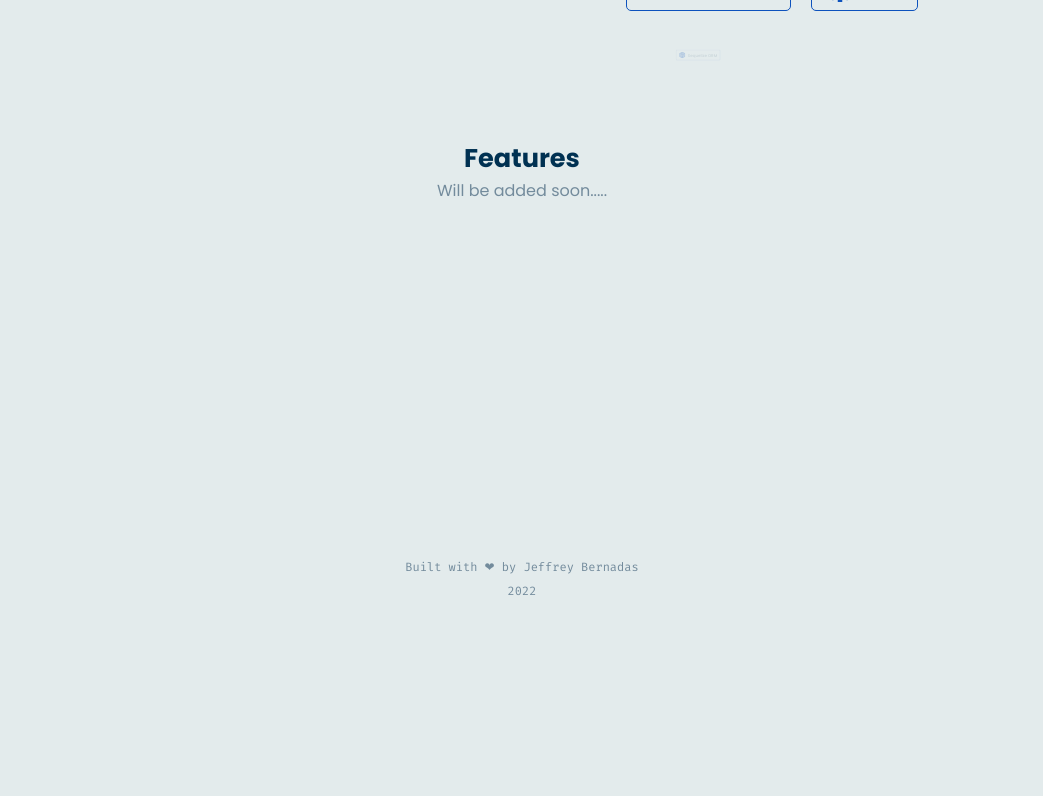
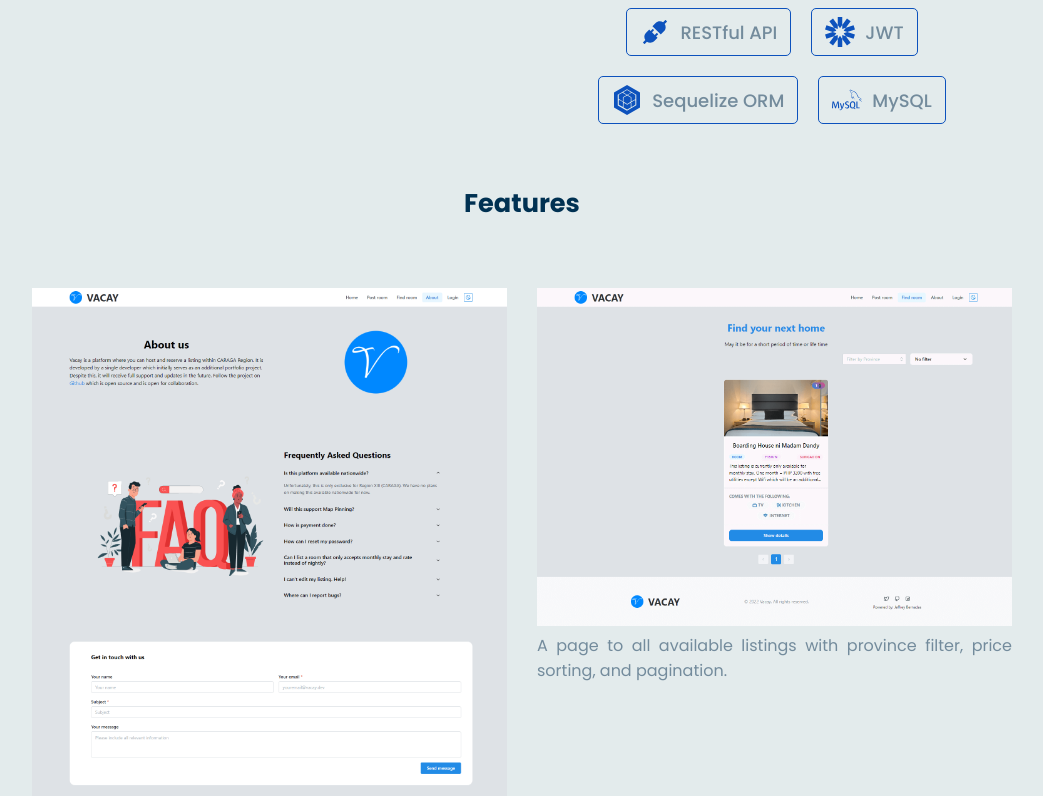
Before and after one commit to Bernz322/my-portfolio, a React (Create React App) app: page /vacay in a window 1280 px wide. Shown: the part 1120-1916 px from the top of the page, without its empty margins (118-1161 px from the left). Before the commit the page ends 1738 px from the top, so only its background shows below. Built offline with nearby package versions, Linux system fonts and the light colour scheme.

Commit message:
finish individual project's features section

```diff
--- a/src/components/pages/SingleProject.tsx
+++ b/src/components/pages/SingleProject.tsx
@@ -1,8 +1,10 @@
+import React, { useContext } from "react";
 import { motion } from "framer-motion";
-import { useContext } from "react";
 import { BiLinkExternal } from "react-icons/bi";
 import { FiGithub } from "react-icons/fi";
 import { useNavigate } from "react-router-dom";
+import { Button } from "..";
+import { ThesisManuscript } from "../../assets/projects";
 import {
   fadeUp,
   PopUpFast,
@@ -55,7 +57,7 @@ function SingleProject({ project, count }: IProps) {
   };
   return (
     <StyledProjectPage>
-      <div className="container">
+      <div className="top-container">
         <div className="top">
           <motion.div
             variants={topVariants}
@@ -105,7 +107,7 @@ function SingleProject({ project, count }: IProps) {
           </motion.div>
         </div>
         <motion.div
-          className="bottom"
+          className="img-container"
           variants={bottomVariants}
           initial="hidden"
           animate="visible"
@@ -122,7 +124,7 @@ function SingleProject({ project, count }: IProps) {
           />
         </motion.div>
       </div>
-      <motion.div className="project-info container">
+      <motion.div>
         <div className="top-desc">
           <motion.div
             className="description"
@@ -183,7 +185,68 @@ function SingleProject({ project, count }: IProps) {
           <motion.h3 variants={fadeUp} className="info-head">
             Features
           </motion.h3>
-          <motion.p variants={fadeUp}>Will be added soon.....</motion.p>
+          <ul className="feature-list">
+            {project.features.map((feature) => {
+              return (
+                <motion.li
+                  key={feature.detail}
+                  className="feature"
+                  variants={sectionAnimateOnView}
+                  initial="hidden"
+                  whileInView="visible"
+                  viewport={{ once: true }}
+                >
+                  <motion.div variants={fadeUp} className="img-container">
+                    <img
+                      className="image"
+                      src={
+                        theme === "light"
+                          ? feature.image.light
+                          : feature.image.dark
+                      }
+                      alt="feature"
+                    />
+                  </motion.div>
+                  <motion.p variants={fadeUp}>{feature.detail}</motion.p>
+                </motion.li>
+              );
+            })}
+          </ul>
+          {project.name === "Thesis" && (
+            <>
+              <motion.div className="separator" variants={fadeUp}>
+                <div className="line" />
+                <h3 className="info-head">Read more</h3>
+                <div className="line" />
+              </motion.div>
+              <motion.div
+                variants={sectionAnimateOnView}
+                initial="hidden"
+                whileInView="visible"
+                viewport={{ once: true }}
+                className="thesis-additionals"
+              >
+                <motion.div variants={fadeUp}>
+                  <Button
+                    buttonText="Manuscript"
+                    buttonUrl={ThesisManuscript}
+                    target="_blank"
+                    rel="noreferrer"
+                    aria-label="Thesis Manuscript in Journal Format"
+                  />
+                </motion.div>
+                <motion.div className="iframe-container" variants={fadeUp}>
+                  <iframe
+                    src="https://www.youtube.com/embed/MlnJ29t4y5w"
+                    title="Thesis Demo"
+                    frameBorder="0"
+                    allow="accelerometer; autoplay; clipboard-write; encrypted-media; gyroscope; picture-in-picture"
+                    allowFullScreen
+                  />
+                </motion.div>
+              </motion.div>
+            </>
+          )}
         </motion.div>
       </motion.div>
     </StyledProjectPage>
--- a/src/styles/projectPageStyles.ts
+++ b/src/styles/projectPageStyles.ts
@@ -1,7 +1,6 @@
 import styled from "styled-components/macro";
 
 const StyledProjectPage = styled.div`
-  max-height: auto;
   display: flex;
   align-content: center;
   justify-content: center;
@@ -29,11 +28,9 @@ const StyledProjectPage = styled.div`
     }
   }
 
-  .container {
+  .top-container {
     height: calc(100vh - var(--nav-height));
-    @media only screen and (max-width: 768px) {
-      height: fit-content;
-    }
+    margin-bottom: 60px;
   }
 
   .top {
@@ -97,7 +94,7 @@ const StyledProjectPage = styled.div`
     }
   }
 
-  .bottom {
+  .img-container {
     max-width: var(--site-max-width);
     margin: 0 auto 0;
     z-index: -10;
@@ -108,14 +105,6 @@ const StyledProjectPage = styled.div`
     }
   }
 
-  .project-info {
-    display: flex;
-    align-items: flex-start;
-    justify-content: space-between;
-    max-width: var(--site-max-width);
-    margin: 30px auto;
-    flex-flow: column nowrap;
-  }
   .top-desc {
     display: flex;
     align-items: flex-start;
@@ -149,6 +138,7 @@ const StyledProjectPage = styled.div`
     font-size: clamp(25px, 2vw, 40px);
     color: ${(props) => props.theme.color2};
     text-align: center;
+    margin-bottom: 15px;
   }
 
   .features {
@@ -156,5 +146,64 @@ const StyledProjectPage = styled.div`
     width: 100%;
     text-align: center;
   }
+  ul.feature-list {
+    display: grid;
+    grid-template-columns: repeat(2, 1fr);
+    grid-gap: 30px;
+    justify-content: center;
+    @media only screen and (max-width: 768px) {
+      grid-template-columns: repeat(1, 1fr);
+      grid-gap: 15px;
+    }
+  }
+
+  .feature {
+    .img-container {
+      margin: 50px auto 0;
+    }
+    p {
+      text-align: justify;
+    }
+  }
+
+  .separator {
+    display: flex;
+    align-items: center;
+    margin: 50px 0;
+  }
+
+  .separator .line {
+    height: 3px;
+    flex: 1;
+    background-color: ${(props) => props.theme.color1};
+  }
+
+  .separator h3 {
+    padding: 0 2rem;
+  }
+
+  .thesis-additionals {
+    display: flex;
+    align-items: center;
+    justify-content: center;
+    flex-flow: column nowrap;
+
+    .iframe-container {
+      margin-top: 50px;
+      position: relative;
+      overflow: hidden;
+      width: 100%;
+      padding-top: 56.25%;
+      iframe {
+        position: absolute;
+        top: 0;
+        left: 0;
+        bottom: 0;
+        right: 0;
+        width: 100%;
+        height: 100%;
+      }
+    }
+  }
 `;
 export default StyledProjectPage;
```
